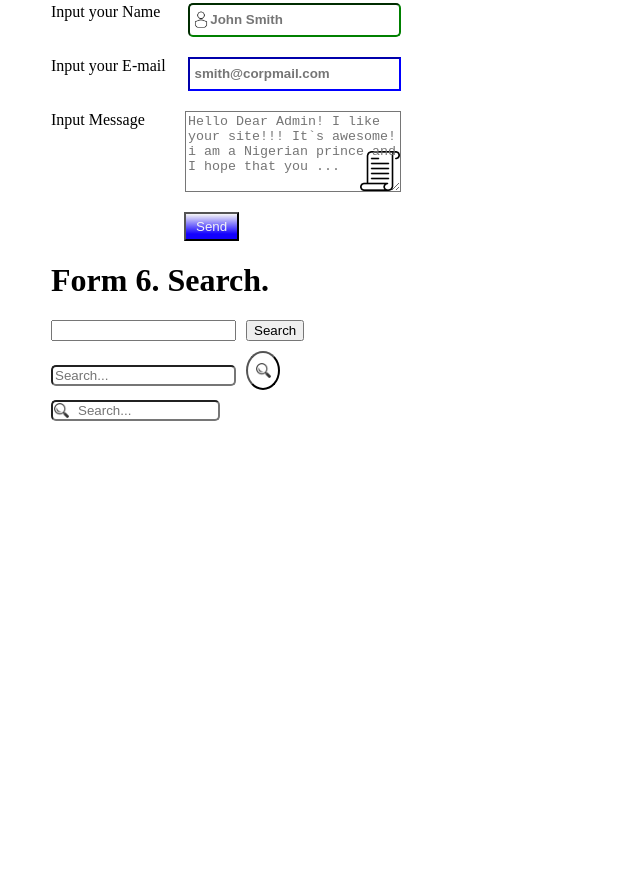
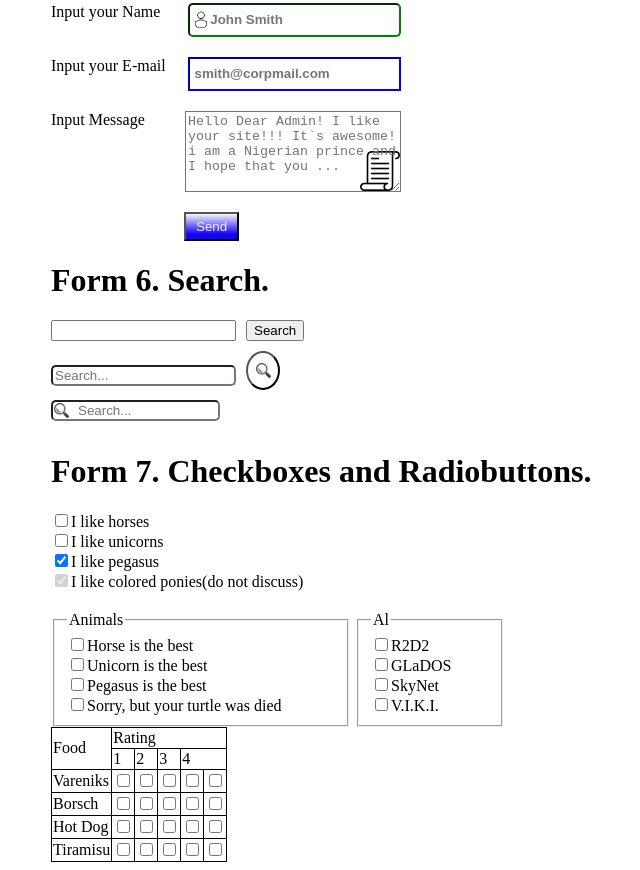
Before and after one commit to otkrivashkin/form, a website: page app/index.html in a window 1280 px wide. Shown: the part 1106-1976 px from the top of the page, without its empty margins (114-754 px from the left). Before the commit the page ends 1545 px from the top, so only its background shows below. Drawn offline with Linux system fonts and the light colour scheme.

Commit message:
saving...

```diff
--- a/app/index.html
+++ b/app/index.html
@@ -84,7 +84,81 @@
 			<label><input type="text" placeholder="Search..."></label>
 		</form>
 	</div>
-
+	<h1>Form 7. Checkboxes and Radiobuttons.</h1>
+	<div class="form-7">
+		<form action="#">
+			<label ><input type="checkbox">I like horses</label>
+			<label ><input type="checkbox">I like unicorns</label>
+			<label ><input type="checkbox" checked>I like pegasus</label>
+			<label ><input type="checkbox" checked disabled>I like colored ponies(do not discuss)</label>
+		</form>
+	</div>
+	<div class="form-7-1">
+		<form action="#">
+			<fieldset>
+				<legend>Animals</legend>
+				<label><input type="checkbox">Horse is the best</label>
+				<label><input type="checkbox">Unicorn is the best</label>
+				<label><input type="checkbox">Pegasus is the best</label>
+				<label><input type="checkbox">Sorry, but your turtle was died</label>
+			</fieldset>
+		</form>
+		<form action="#">
+			<fieldset>
+				<legend>Al</legend>
+				<label><input type="checkbox">R2D2</label>
+				<label><input type="checkbox">GLaDOS</label>
+				<label><input type="checkbox">SkyNet</label>
+				<label><input type="checkbox">V.I.K.I.</label>
+			</fieldset>
+		</form>
+	</div>
+	<div class="form-7-2">
+		<table>
+			<tr>
+				<td rowspan="2">Food</td>
+				<td colspan="5">Rating</td>
+				<tr>
+					<td>1</td>
+					<td>2</td>
+					<td>3</td>
+					<td colspan="2">4</td>
+				</tr>
+			</tr>
+			<tr>
+				<td>Vareniks</td>
+				<td><input type="checkbox"></td>
+				<td><input type="checkbox"></td>
+				<td><input type="checkbox"></td>
+				<td><input type="checkbox"></td>
+				<td><input type="checkbox"></td>
+			</tr>
+			<tr>
+				<td>Borsch</td>
+				<td><input type="checkbox"></td>
+				<td><input type="checkbox"></td>
+				<td><input type="checkbox"></td>
+				<td><input type="checkbox"></td>
+				<td><input type="checkbox"></td>
+			</tr>
+			<tr>
+				<td>Hot Dog</td>
+				<td><input type="checkbox"></td>
+				<td><input type="checkbox"></td>
+				<td><input type="checkbox"></td>
+				<td><input type="checkbox"></td>
+				<td><input type="checkbox"></td>
+			</tr>
+			<tr>
+				<td>Tiramisu</td>
+				<td><input type="checkbox"></td>
+				<td><input type="checkbox"></td>
+				<td><input type="checkbox"></td>
+				<td><input type="checkbox"></td>
+				<td><input type="checkbox"></td>
+			</tr>
+		</table>
+	</div>
 
 
 
--- a/app/sass/main.scss
+++ b/app/sass/main.scss
@@ -152,3 +152,35 @@ body {
 		}
 	}
 }
+
+.form-7 {
+	width: 500px;
+	label {
+		display: block;
+	}
+}
+
+.form-7-1 {
+	margin-top: 20px;
+	width: 500px;
+	form:first-child {
+		display: inline-block;
+		width: 60%;
+	}
+	form:last-child {
+		display: inline-block;
+		width: 30%;
+	}
+	label {
+		display: block;
+	}
+}
+
+.form-7-2 {
+	width: 100%;
+
+	table, tr, td {
+		border: 1px solid black;
+		border-collapse: collapse;
+	}
+}
```
Also changed, not shown: app/css/main.css.
